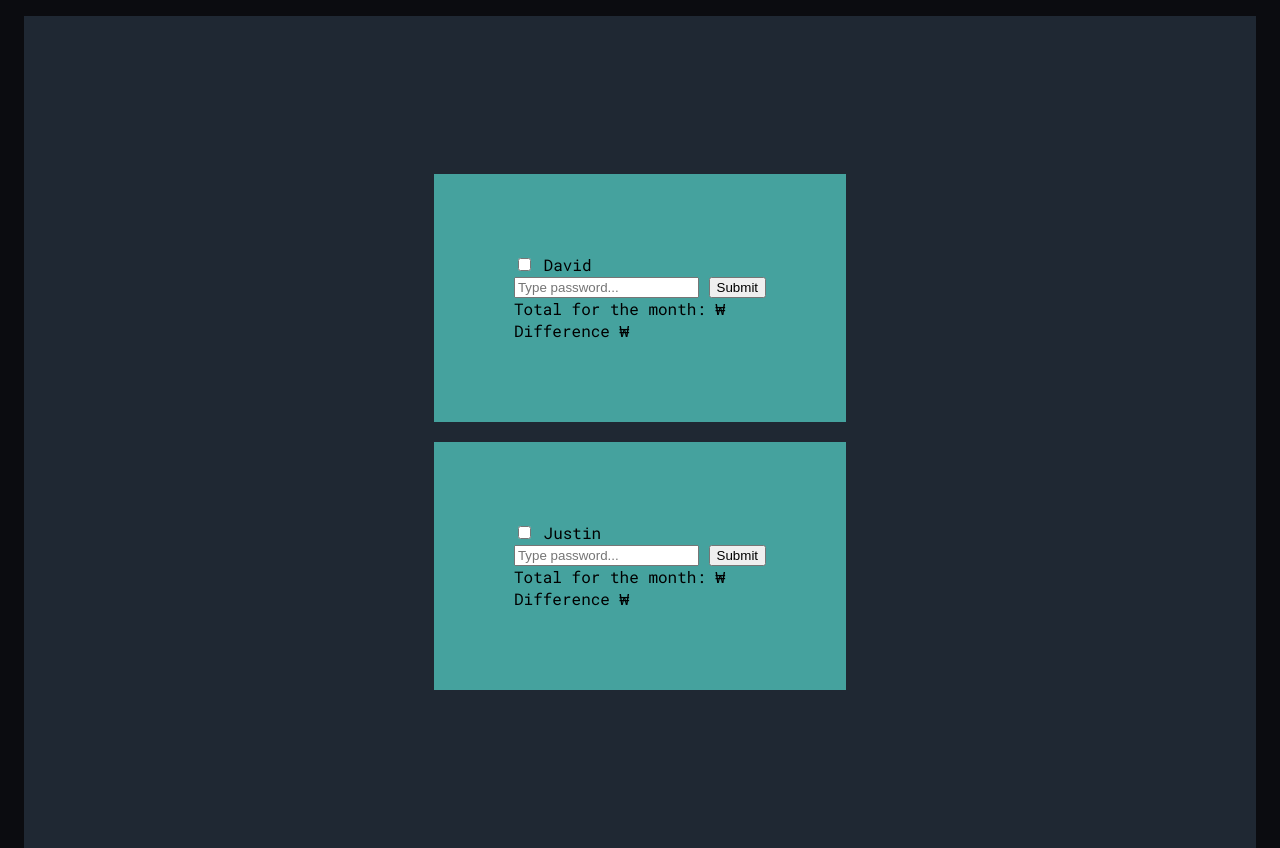
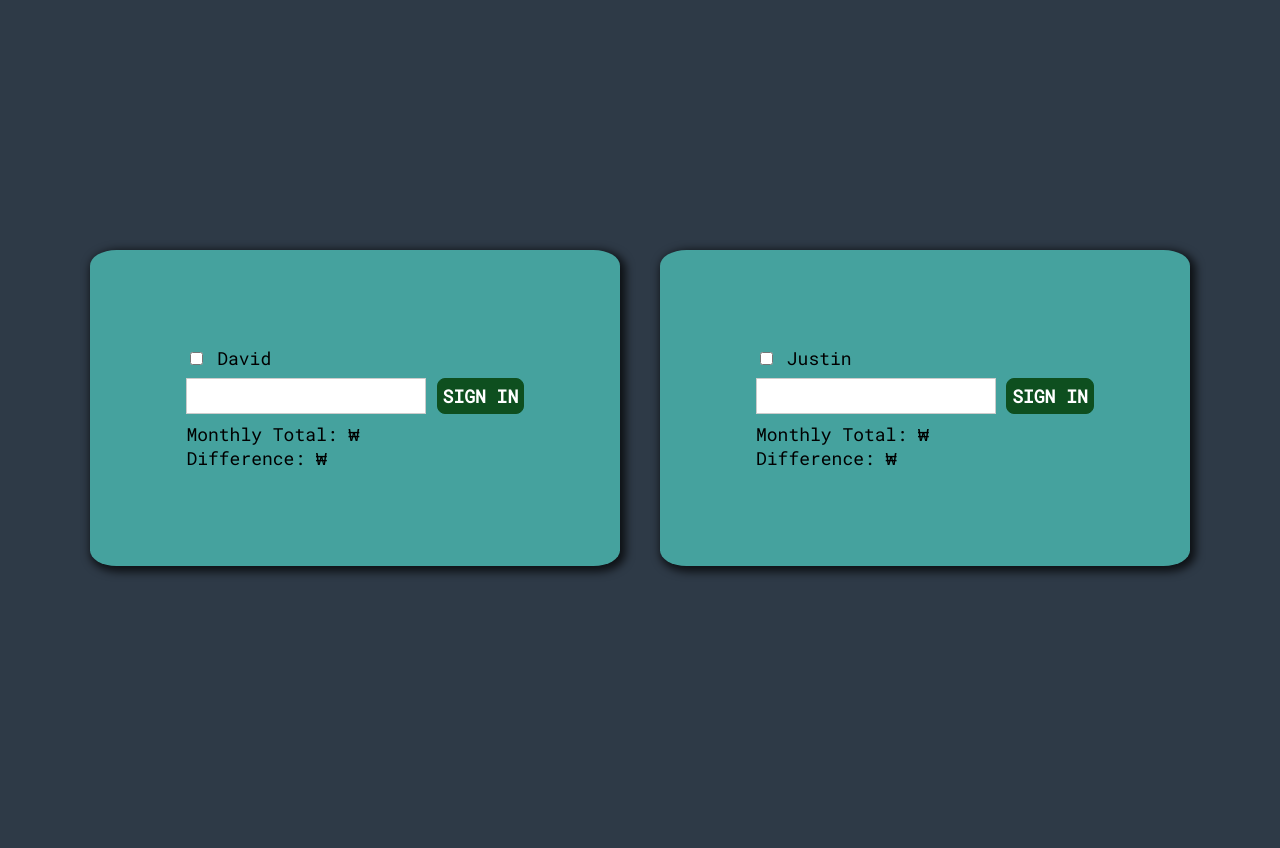
Before and after one commit to isik-dev/little-candie, a website built with webpack: page public/index.html in a window 1280 px wide. After the commit the page ends 808 px from the top, so only its background shows below. Built offline with nearby package versions, Linux system fonts and the light colour scheme; no server answers; files whose address does not match are found by name.

Commit message:
pass box & submit button

```diff
--- a/public/index.css
+++ b/public/index.css
@@ -2,7 +2,7 @@
 
 html {
   height: 100%;
-  background-color: #0b0c10;
+  background-color: rgb(46, 58, 71);
 }
 
 body {
@@ -16,9 +16,8 @@ main {
 
 .row {
   height: 100%;
-  margin: 1rem;
-  padding: 1rem;
-  background-color: rgb(31, 40, 51);
+
+  background-color: rgb(46, 58, 71);
   /* background-color: #0b0c10; */
   display: flex;
   flex-direction: column;
@@ -28,7 +27,65 @@ main {
 
 .column {
   margin: 10px;
-  padding: 5rem;
+  padding: 6rem;
   background-color: #45a29e;
   /* background-color: #1f2833; */
 }
+
+.index-page-columm {
+  font-size: large;
+  display: grid;
+  justify-items: stretch;
+  grid-gap: 0.5rem;
+  box-shadow: 3px 3px 9px 3px rgb(0, 0, 0, 0.7);
+  transition-property: all;
+  transition-duration: 0.3s;
+  transition-timing-function: ease-out;
+  transition-delay: 0s;
+  border-radius: 5%;
+}
+
+.index-page-columm:hover {
+  box-shadow: 0 24px 36px rgba(0, 0, 0, 0.22);
+}
+
+.password-box {
+  border: 1px solid #ccc;
+  padding: 0.3rem;
+  font: inherit;
+}
+
+.password-box:focus {
+  outline: none;
+  background-color: rgb(156, 198, 240);
+  border-color: #2d2d2d;
+}
+
+.submit-button {
+  background-color: #0e4f1f;
+  color: white;
+  font: inherit;
+  border: 1.5px solid #0e4f1f;
+  padding: 0.3rem;
+  border-radius: 8px;
+  font-weight: bold;
+  cursor: pointer;
+}
+
+.submit-button:hover,
+.submit-button:active {
+  background-color: white;
+  color: #0e4f1f;
+}
+
+@media (min-width: 640px) {
+  .row {
+    flex-direction: row;
+  }
+  .column {
+    margin: 20px;
+    padding: 6rem;
+    background-color: #45a29e;
+    /* background-color: #1f2833; */
+  }
+}
--- a/public/index.html
+++ b/public/index.html
@@ -13,17 +13,17 @@
                     <label for="checkboxD">David</label>
                 </div>
                 <div>
-                    <input id="passwordD" type="password" placeholder="Type password...">
-                    <button id="submitD">Submit</button>
+                    <input class="password-box" id="passwordD" type="password" placeholder="">
+                    <button class="submit-button" id="submitD">SIGN IN</button>
 
                 </div>
                 <div id="calculationsD">
                     <div>
-                        <label for="totalD">Total for the month:</label>
+                        <label for="totalD">Monthly Total:</label>
                         <label id="totalD">₩</label>
                     </div>
                     <div>
-                        <label for="differenceD">Difference</label>
+                        <label for="differenceD">Difference:</label>
                         <label id="differenceD">₩</label>
                     </div>
                 </div>
@@ -37,17 +37,17 @@
                     <label for="checkboxJ">Justin</label>
                 </div>
                 <div>
-                    <input id="passwordJ" type="password" placeholder="Type password...">
-                    <button id="submitJ">Submit</button>
+                    <input class="password-box" id="passwordJ" type="password" placeholder="">
+                    <button class="submit-button" id="submitJ">SIGN IN</button>
 
                 </div>
                 <div id="calculationsJ">
                     <div>
-                        <label for="totalJ">Total for the month:</label>
+                        <label for="totalJ">Monthly Total:</label>
                         <label id="totalJ">₩</label>
                     </div>
                     <div>
-                        <label for="differenceJ">Difference</label>
+                        <label for="differenceJ">Difference:</label>
                         <label id="differenceJ">₩</label>
                     </div>
                 </div>
```
